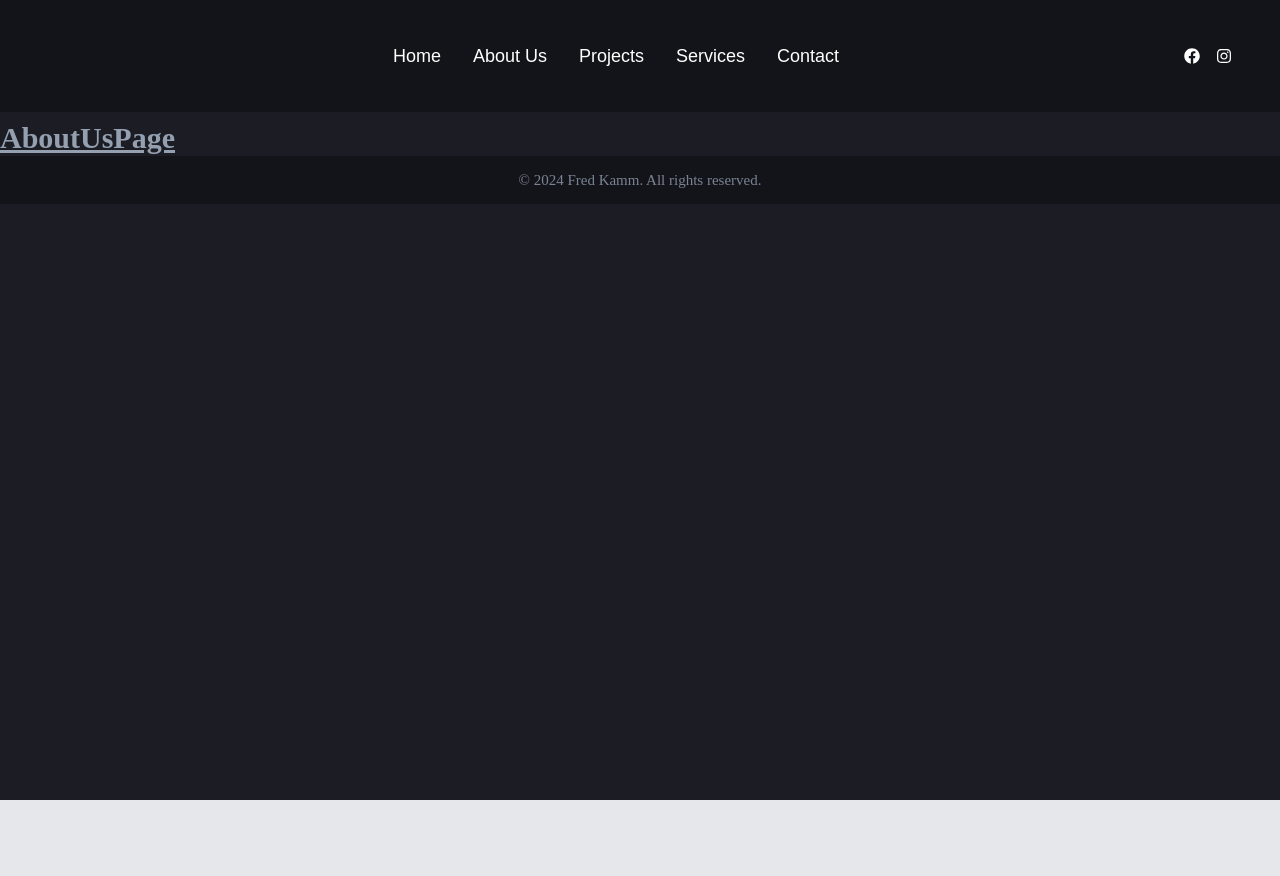
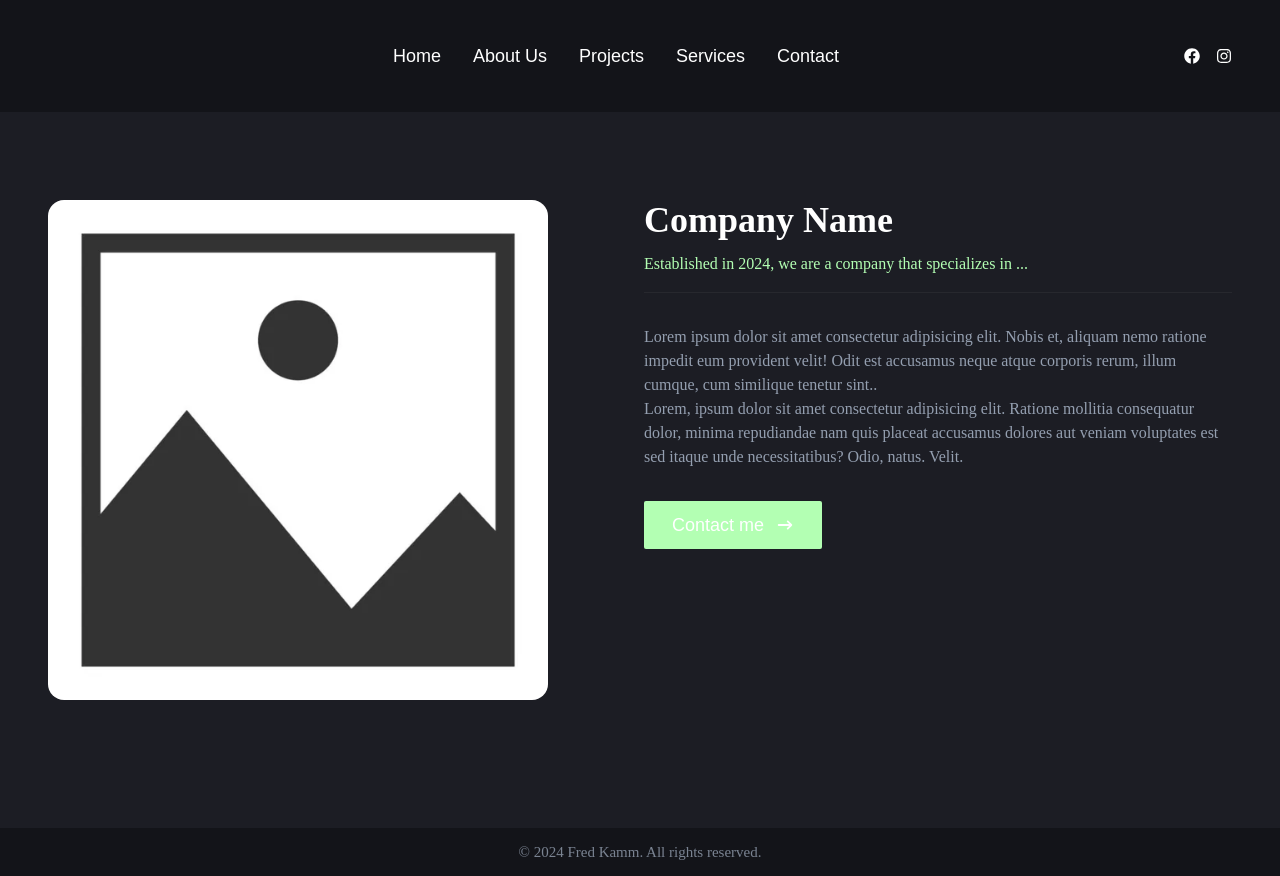
Before and after one commit to fredkamm/odonell-contracting, a React (Vite) app: page /about in a window 1280 px wide. Before the commit the page ends 800 px from the top, so only its background shows below. Built offline with nearby package versions, Linux system fonts and the light colour scheme.

Commit message:
more styling and added the layout for the about page

```diff
--- a/src/components/gallery/Gallery.jsx
+++ b/src/components/gallery/Gallery.jsx
@@ -116,7 +116,7 @@ const Gallery = () => {
           })}
         </ul>
       </nav>
-      <section className="grid gap-y-12 lg:grid-cols-3 lg:gap-x-8 lg:gap-y-8">
+      <section className="grid gap-y-12 md:grid-cols-2 md:gap-x-6 md:gap-y-6 lg:grid-cols-3 lg:gap-x-8 lg:gap-y-8">
         {projects.map((item) => {
           return <GalleryInfo item={item} key={item.id} />;
         })}
--- a/src/components/gallery/GalleryInfo.jsx
+++ b/src/components/gallery/GalleryInfo.jsx
@@ -5,7 +5,11 @@ const GalleryInfo = ({ item }) => {
     <div key={item.id} className="flex flex-col items-center text-center">
       <div className="mb-8">
         <a className="text-base" href={item.href}>
-          <img className="rounded-2xl" src={item.image} alt="" />
+          <img
+            className="rounded-2xl md:h-[300px] lg:h-[300px]"
+            src={item.image}
+            alt=""
+          />
         </a>
       </div>
       <p className="capitalize text-accent text-sm mb-3">{item.category}</p>
--- a/src/pages/AboutUsPage.jsx
+++ b/src/pages/AboutUsPage.jsx
@@ -1,5 +1,50 @@
 import React from "react";
+import { Link } from "react-router-dom";
+import { HiArrowNarrowRight } from "react-icons/hi";
+
+import Image from "../assets/images/placeHolder.png";
 
 export default function AboutUsPage() {
-  return <div className="text-3xl font-bold underline mt-12">AboutUsPage</div>;
+  return (
+    <section className="section bg-secondary" id="about">
+      <div className="container mx-auto">
+        <div className="flex flex-col xl:flex-row gap-24">
+          <img
+            className="object-cover h-full w-[500px] md:mx-auto lg:mx-0 rounded-2xl"
+            src={Image}
+            alt=""
+          />
+          <div className="flex flex-col items-center text-center lg:items-start lg:text-left">
+            <div className="flex flex-col">
+              <h2 className="text-3xl lg:text-4xl font-medium lg:font-extrabold mb-3 before:content-about relative before:absolute before:opacity-40 before:-top-[2rem] before:hidden before:lg:block">
+                Company Name
+              </h2>
+              <p className="mb-4 text-accent">
+                Established in 2024, we are a company that specializes in ...
+              </p>
+              <hr className="mb-8 opacity-5" />
+              <p className="mb-8">
+                Lorem ipsum dolor sit amet consectetur adipisicing elit. Nobis
+                et, aliquam nemo ratione impedit eum provident velit! Odit est
+                accusamus neque atque corporis rerum, illum cumque, cum
+                similique tenetur sint.. <br></br>
+                Lorem, ipsum dolor sit amet consectetur adipisicing elit.
+                Ratione mollitia consequatur dolor, minima repudiandae nam quis
+                placeat accusamus dolores aut veniam voluptates est sed itaque
+                unde necessitatibus? Odio, natus. Velit.
+              </p>
+            </div>
+            <Link to="/contact" smooth={true} duration={800}>
+              <button className="btn group btn-md bg-accent hover:bg-secondary-hover transition-all">
+                Contact me
+                <span className="group-hover:rotate-90 duration-300">
+                  <HiArrowNarrowRight className="ml-3" />
+                </span>
+              </button>
+            </Link>
+          </div>
+        </div>
+      </div>
+    </section>
+  );
 }
--- a/src/pages/ProjectsGallery.jsx
+++ b/src/pages/ProjectsGallery.jsx
@@ -8,11 +8,8 @@ export default function ProjectsGallery() {
       <div className="container mx-auto mt-5">
         <div className="flex flex-col items-center text-center">
           <h2 className="section-title before:content-portfolio relative before:absolute before:opacity-40 before:-top-[2rem] before:-left-3/4 before:hidden before:lg:block">
-            Recent Work
+            Browse Our Recent Work
           </h2>
-          <p className="subtitle">
-            Lorem ipsum dolor sit amet consectetur adipisicing elit.
-          </p>
         </div>
         <Gallery />
       </div>
```
Also changed, not shown: src/assets/images/placeHolder.png (added).
